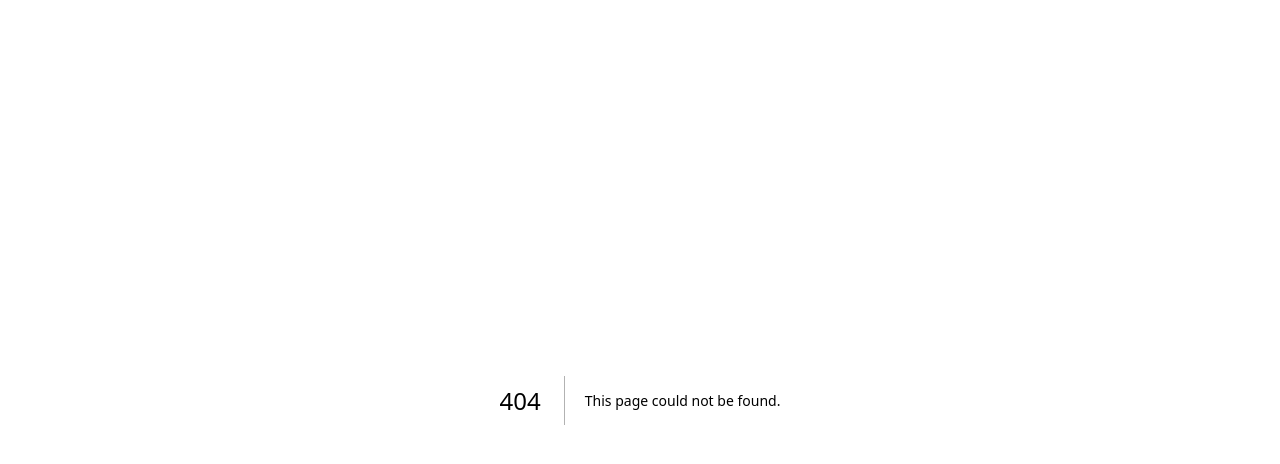
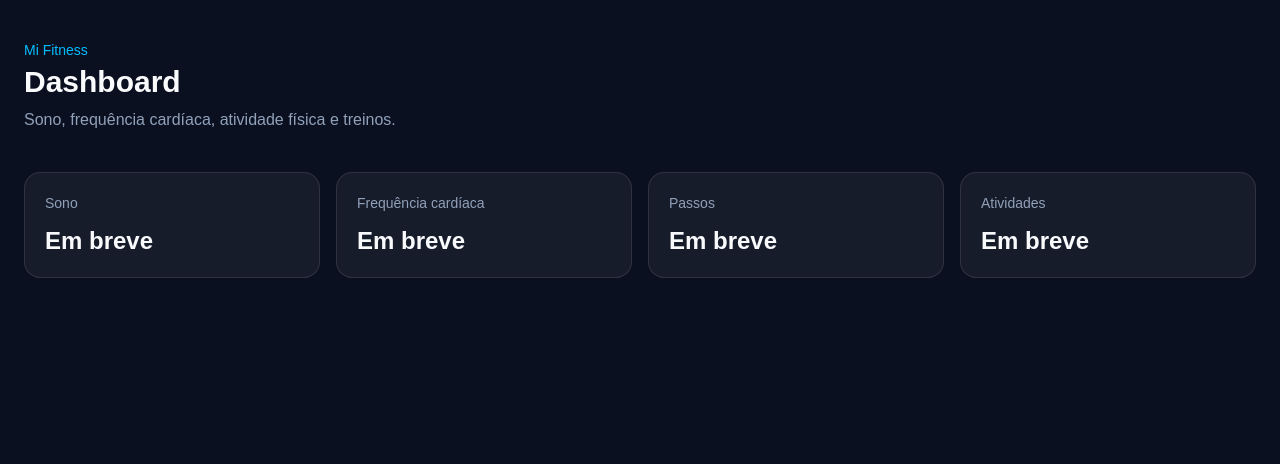
Before and after one commit to pedrol2301/mi-fitness-dashboard, a Next.js app: page /dashboard in a window 1280 px wide. Before the commit this address had no page. Shown: the top 464 px of the page. Built offline with nearby package versions, Linux system fonts and the light colour scheme; no server answers; sample sign-in values are in the browser's storage.

Commit message:
feat: add protected dashboard shell

```diff
--- /dev/null
+++ b/src/app/dashboard/page.tsx
@@ -0,0 +1,35 @@
+import { getServerSession } from "next-auth"
+import { redirect } from "next/navigation"
+import { authOptions } from "@/lib/auth"
+
+export default async function DashboardPage() {
+  const session = await getServerSession(authOptions)
+
+  if (!session) redirect("/login")
+
+  return (
+    <main className="mx-auto min-h-screen max-w-7xl px-6 py-10">
+      <div className="flex items-center justify-between gap-4">
+        <div>
+          <p className="text-sm text-sky-400">Mi Fitness</p>
+          <h1 className="mt-1 text-3xl font-semibold">Dashboard</h1>
+          <p className="mt-2 text-slate-400">Sono, frequência cardíaca, atividade física e treinos.</p>
+        </div>
+      </div>
+
+      <section className="mt-10 grid gap-4 sm:grid-cols-2 lg:grid-cols-4">
+        {[
+          ["Sono", "Em breve"],
+          ["Frequência cardíaca", "Em breve"],
+          ["Passos", "Em breve"],
+          ["Atividades", "Em breve"],
+        ].map(([title, value]) => (
+          <article key={title} className="rounded-2xl border border-white/10 bg-white/5 p-5">
+            <p className="text-sm text-slate-400">{title}</p>
+            <p className="mt-3 text-2xl font-semibold">{value}</p>
+          </article>
+        ))}
+      </section>
+    </main>
+  )
+}
```
